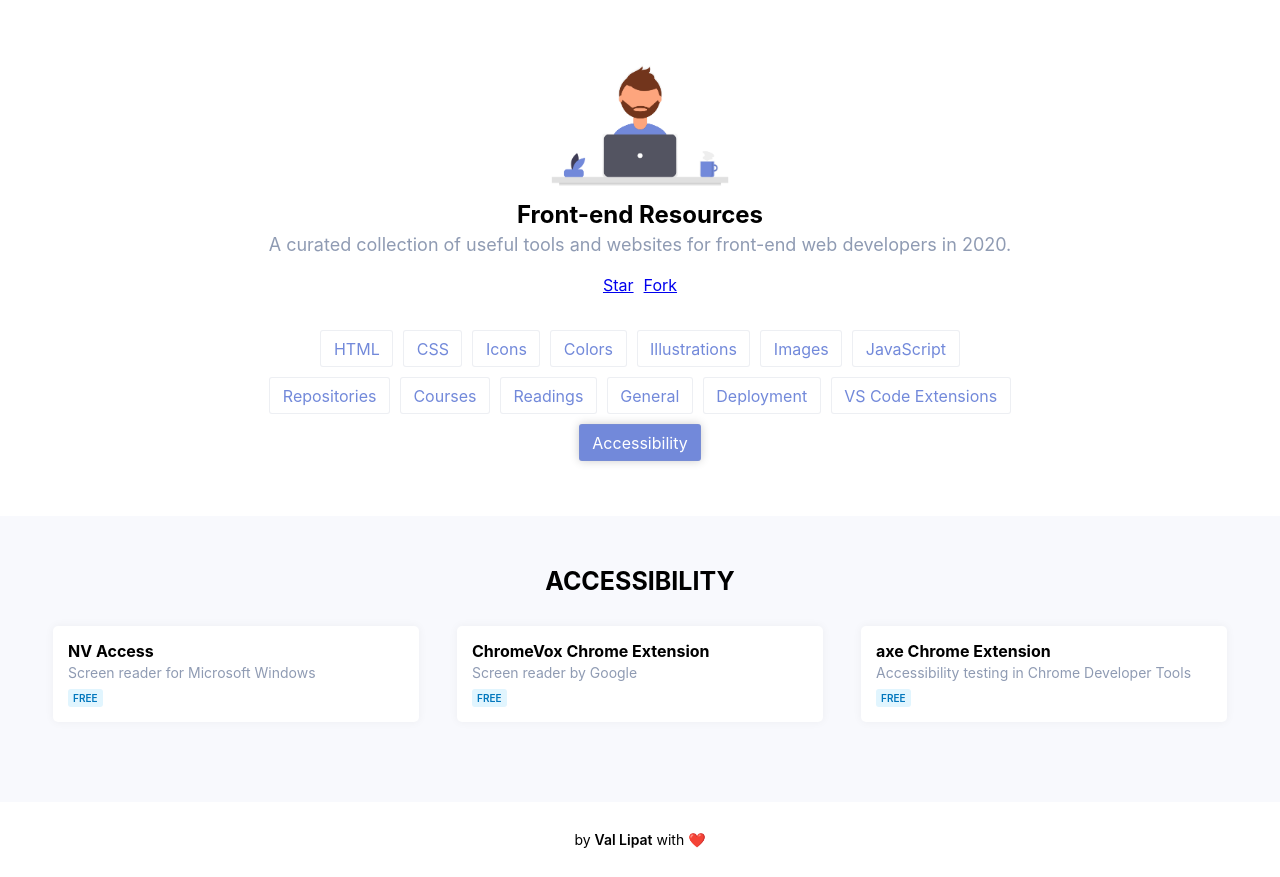
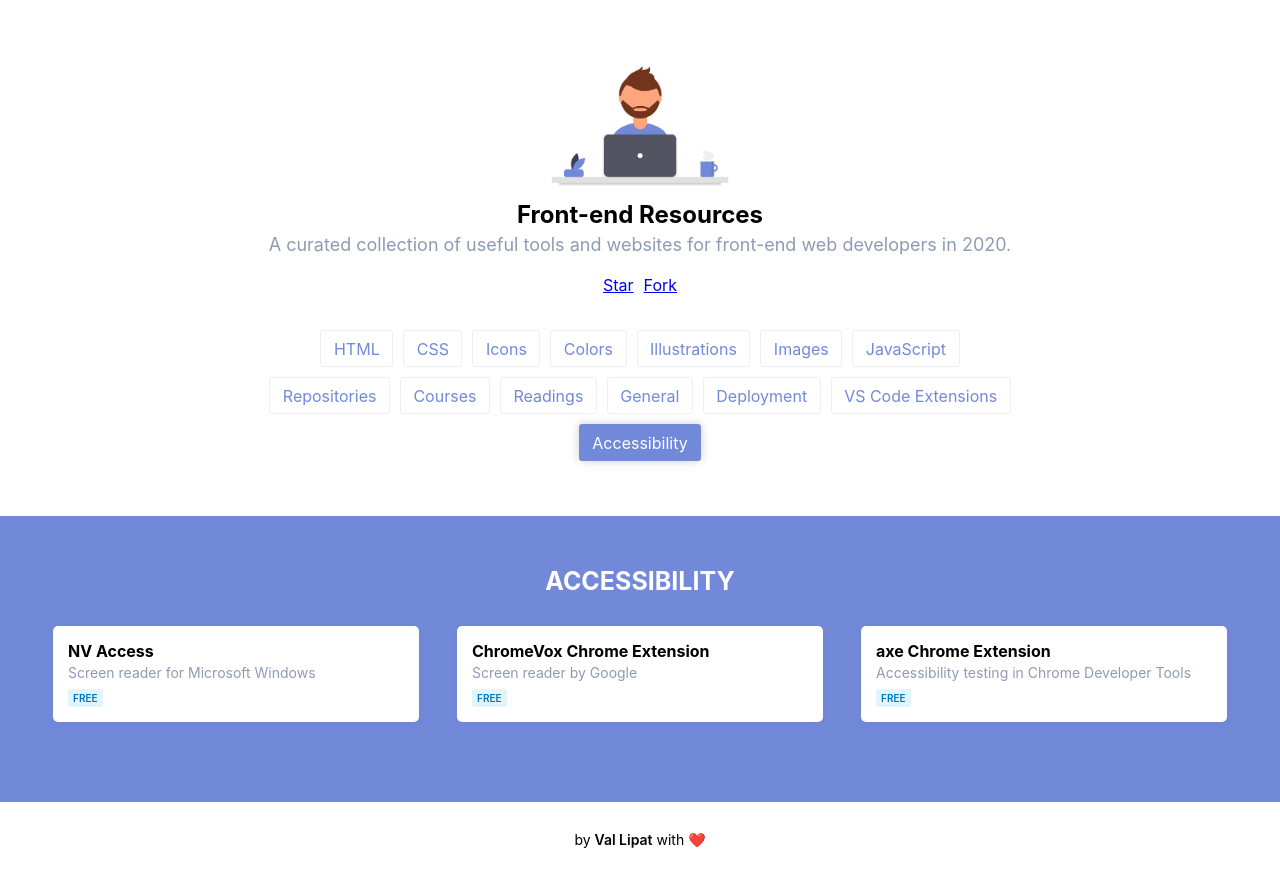
Before and after one commit to vlipatdev/frontend-resources, a React (Create React App) app: page /#/accessibility in a window 1280 px wide. Built offline with nearby package versions, Linux system fonts and the light colour scheme.

Commit message:
update background color

```diff
--- a/src/Resources.css
+++ b/src/Resources.css
@@ -1,5 +1,5 @@
 .Resources {
-	background: rgba(114, 137, 218, 0.05);
+	background: #7289da;
 	padding: 5rem 3rem 1rem 3rem;
 	display: flex;
 	flex-direction: column;
@@ -12,6 +12,7 @@
 	margin-bottom: 2rem;
 	font-size: 2.5rem;
 	text-transform: uppercase;
+	color: white;
 }
 
 .Resources-card-container {
```
